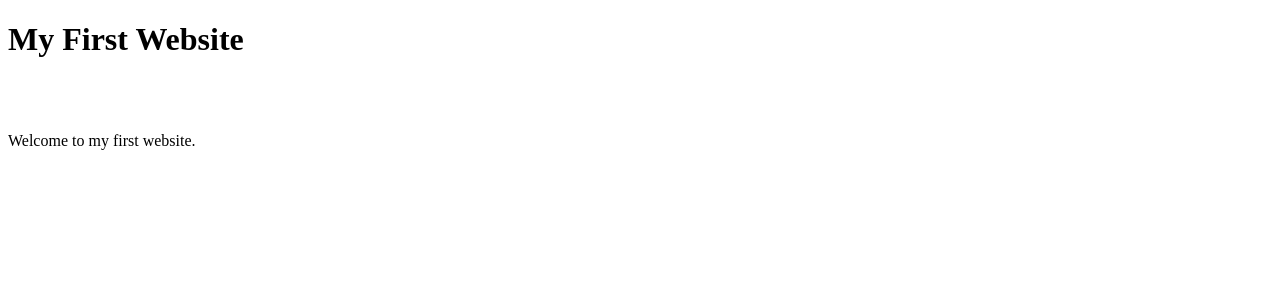
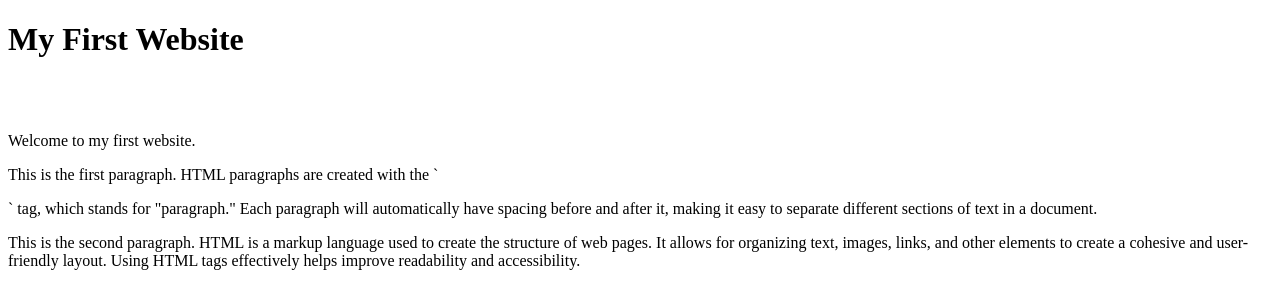
Before and after one commit to matsonemmanuel/MY-FIRST-WEBSITE, a plain HTML site: page index.html in a window 1280 px wide. Drawn offline with Linux system fonts and the light colour scheme.

Commit message:
added two paragraphs

```diff
--- a/index.html
+++ b/index.html
@@ -10,5 +10,10 @@
    <br><br>
 
    <p>Welcome to my first website.</p>
+
+   <p>This is the first paragraph. HTML paragraphs are created with the `<p>` tag, which stands for "paragraph." Each paragraph will automatically have spacing before and after it, making it easy to separate different sections of text in a document.</p>
+
+    <p>This is the second paragraph. HTML is a markup language used to create the structure of web pages. It allows for organizing text, images, links, and other elements to create a cohesive and user-friendly layout. Using HTML tags effectively helps improve readability and accessibility.</p>
+
 </body>
 </html>
```
